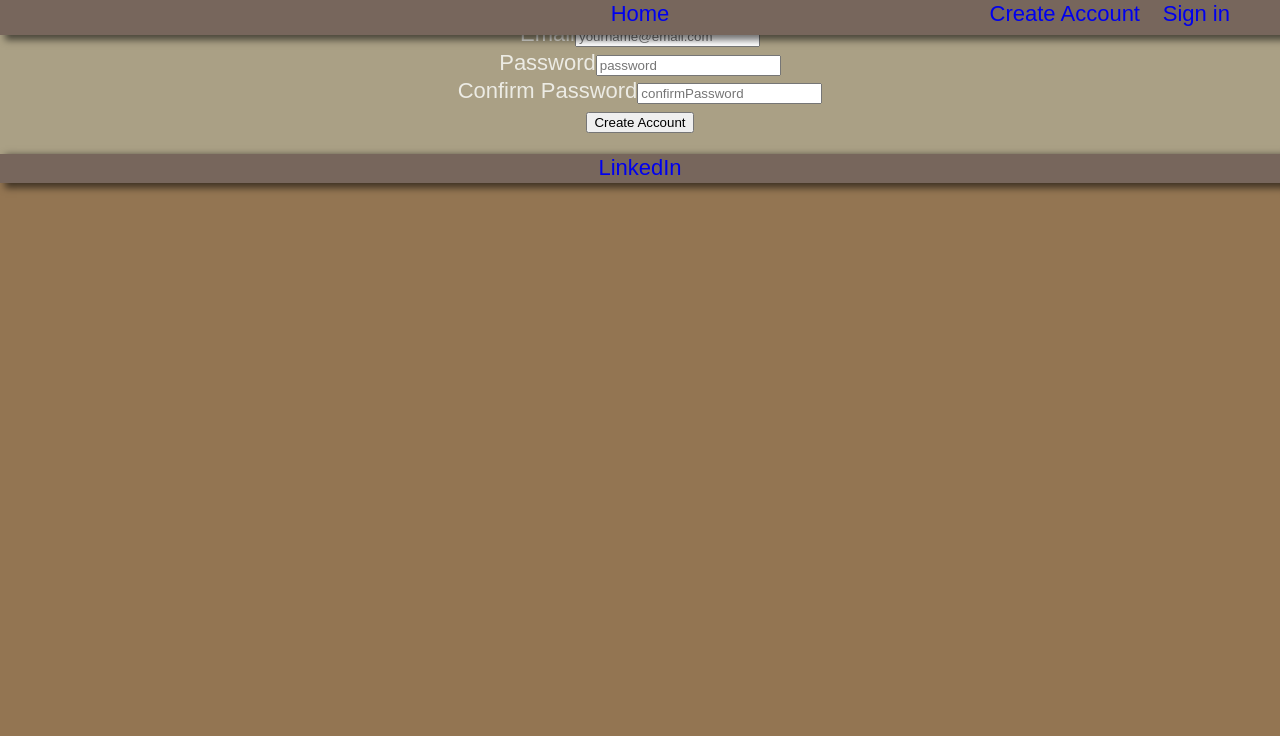
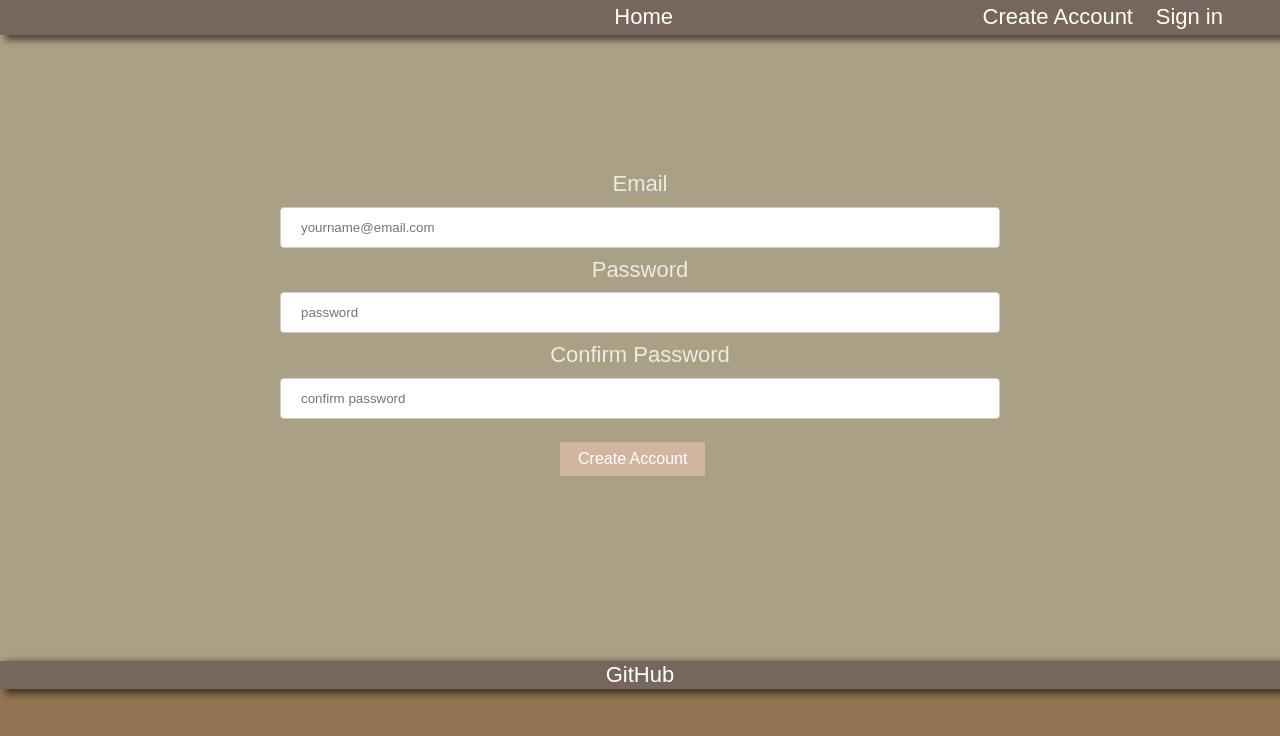
Before and after one commit to ryan582647/RecipeApp, a React (Create React App) app: page /create-account in a window 1280 px wide. Shown: the top 736 px of the page. Built offline with nearby package versions, Linux system fonts and the light colour scheme; no server answers.

Commit message:
basic styling complete

```diff
--- a/src/App/App.css
+++ b/src/App/App.css
@@ -57,7 +57,15 @@ nav .logout {
 }
 
 .nav-buttons {
-  text-decoration: none;
+  color: white;
+  -webkit-transition-duration: 0.4s;
+  transition-duration: 0.4s;
+  padding: 3px 7px 5px 7px;
+}
+
+.nav-buttons:hover {
+  background-color: #594940;
+  color: white;
 }
 
 .saved-recipes {
@@ -73,6 +81,12 @@ nav .create-account {
    vertical-align: center;
    text-decoration: none;
 
+}
+
+nav .home-button {
+  position: absolute;
+  right: 600px;
+  vertical-align: center;
 }
 
 .loginform {
@@ -115,6 +129,26 @@ nav .create-account {
   cursor: pointer;
 }
 
+.create-account-button {
+  background-color: #d1b5a1;
+  border: none;
+  color: white;
+  padding: 8px 18px;
+  text-align: center;
+  text-decoration: none;
+  display: block;
+  font-size: 16px;
+  margin: 15px 400px;
+  -webkit-transition-duration: 0.4s;
+  transition-duration: 0.4s;
+  cursor: pointer;
+}
+
+.create-account-button:hover {
+  background-color: #594940;
+  color: white;
+}
+
 .login-button:hover {
   background-color: #594940;
   color: white;
--- a/src/App/App.js
+++ b/src/App/App.js
@@ -111,8 +111,8 @@ render() {
          <nav role="navigation">
             {this.state.isLoggedIn && <Link to="/saved"><span className="nav-buttons saved-recipes">Your Recipes</span></Link>}
             {!this.state.isLoggedIn && <Link to="/create-account"><span className="nav-buttons create-account">Create Account</span></Link>}
-            <Link to="/"><span className="nav-buttons">Home</span></Link>
-            {this.state.isLoggedIn ? <Link to="/"> <span className="logout nav-buttons" onClick={this.handleSignOut}>Sign Out</span></Link> : <Link to="/login"><span className="login">Sign in</span></Link>}
+            <Link to="/"><span className="nav-buttons home-button">Home</span></Link>
+            {this.state.isLoggedIn ? <Link to="/"> <span className="logout nav-buttons" onClick={this.handleSignOut}>Sign Out</span></Link> : <Link to="/login"><span className="login nav-buttons">Sign in</span></Link>}
 
             {this.state.isLoggedIn && <Redirect to="/" />}
          </nav>
@@ -132,7 +132,7 @@ render() {
           </section>
 
 
-        <footer role="contact-info"><a className="nav-buttons" target="_blank" href="https://github.com/ryan582647/">LinkedIn</a></footer>
+        <footer role="contact-info"><a className="nav-buttons" target="_blank" href="https://github.com/ryan582647/">GitHub</a></footer>
      </div>
     );
 }}
--- a/src/CreateAccount/CreateAccount.js
+++ b/src/CreateAccount/CreateAccount.js
@@ -38,22 +38,22 @@ handleCreate = e => {
 
 render() {
     return (
-  <div>
+  <div className="loginform">
     <form name="login" onSubmit={this.handleCreate} >
 			<div>
-				<label for="usermail">Email</label>
-				<input type="email" name="username" placeholder="yourname@email.com" required />
+				<label className="login-label" for="usermail">Email</label>
+				<input className="login-input" type="email" name="username" placeholder="yourname@email.com" required />
 			</div>
 			<div>
-				<label for="password">Password</label>
-				<input type="password" name="password" placeholder="password" required />
+				<label className="login-label" for="password">Password</label>
+				<input className="login-input" type="password" name="password" placeholder="password" required />
       </div>
       <div>
-				<label for="password">Confirm Password</label>
-				<input type="password" name="confirmPassword" placeholder="confirmPassword" required />
+				<label className="login-label" for="password">Confirm Password</label>
+				<input className="login-input" type="password" name="confirmPassword" placeholder="confirm password" required />
       </div>
 			<div>
-				<input type="submit" value="Create Account"/>
+				<input className="create-account-button" type="submit" value="Create Account"/>
         {(this.state.error !== '') && <div className="login-error">{this.state.error}</div>}
         {this.state.isRedirect && <Redirect to='/' />}
 			</div>
--- a/src/SavedRecipes/SavedRecipes.css
+++ b/src/SavedRecipes/SavedRecipes.css
@@ -1,7 +1,29 @@
 .recipe-photo {
-    height: 150px;
-    width: 150px;
+    height: 300px;
+    width: 300px;
 }
+
+.saved-recipes-button {
+    background-color: #d1b5a1;
+    border: none;
+    color: white;
+    padding: 8px 18px;
+    text-align: center;
+    text-decoration: none;
+    display: block;
+    font-size: 16px;
+    margin: auto;
+    -webkit-transition-duration: 0.4s;
+    transition-duration: 0.4s;
+    cursor: pointer;
+}
+
+.saved-recipes-button:hover {
+    background-color: #594940;
+    color: white;
+  }
+
+
 
 .saved-list {
     height: 60%;
--- a/src/SavedRecipes/SavedRecipes.js
+++ b/src/SavedRecipes/SavedRecipes.js
@@ -74,7 +74,7 @@ savedResultsMap(){
       resultsArray.push(<div className="saved-list">
           <p>{res.recipe_title}</p>
           <img alt='' id={res.id} src={res.picture} onClick={this.recipePhotoLink} className="recipe-photo"/>
-          <Link to="/"><button id={res.id} onClick={this.deleteRecipe}>Delete</button></Link>
+          <Link to="/"><button className="saved-recipes-button" id={res.id} onClick={this.deleteRecipe}>Delete</button></Link>
       </div>)
      }
     )
@@ -111,7 +111,7 @@ savedResultsPage (){
      <p>Can't read? Don't wanna read?</p>
      <iframe width="420" height="345" src={selectedRecipe.video}>
      </iframe>
-      <button type="submit" onClick={this.revertList}>Back to your list </button>
+      <button className="saved-recipes-button" type="submit" onClick={this.revertList}>Back to your list </button>
  </div>
 }
 
--- a/src/searchbar/RecipeResults.css
+++ b/src/searchbar/RecipeResults.css
@@ -7,11 +7,11 @@
     background-color: #d1b5a1;
     border: none;
     color: white;
-    padding: 6.5px 13px;
+    padding: 8px 18px;
     text-align: center;
     text-decoration: none;
     display: block;
-    font-size: 13px;
+    font-size: 16px;
     margin: auto 580px;
     -webkit-transition-duration: 0.4s;
     transition-duration: 0.4s;
```
